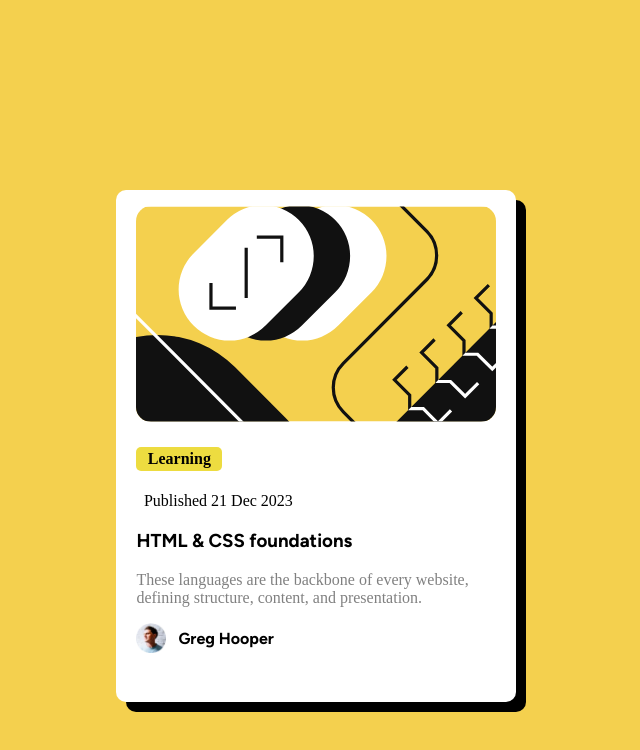
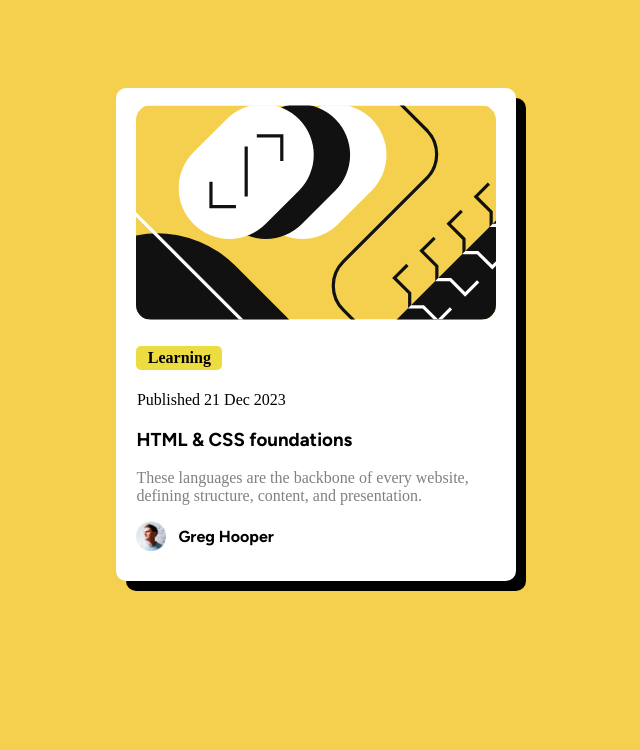
Before and after one commit to Tarun-G-V-N/Blog-Preview-Card, a plain HTML site: page index.html in a window 1280 px wide. Shown: the whole page, without its empty margins (334-974 px from the left). Drawn offline with Linux system fonts and the light colour scheme.

Commit message:
resized container

```diff
--- a/style.css
+++ b/style.css
@@ -13,10 +13,10 @@ body{
 .container{
     background-color: white;
     text-align: center;
-    height: 500px;
+    height: 480px;
     width: 400px;
     padding-top: 1%;
-    margin: 15% 5% 7% 35%;
+    margin: 7% 5% 7% 35%;
     border-radius: 10px;
     box-shadow: 10px 10px;
 }
@@ -36,8 +36,8 @@ body{
 }
 
 .container .datePosted{
-    width: 200px;
-    margin-left: 2px;
+    width: 150px;
+    margin-left: 20px;
     font-family: "customFont1";
 }
 
```
